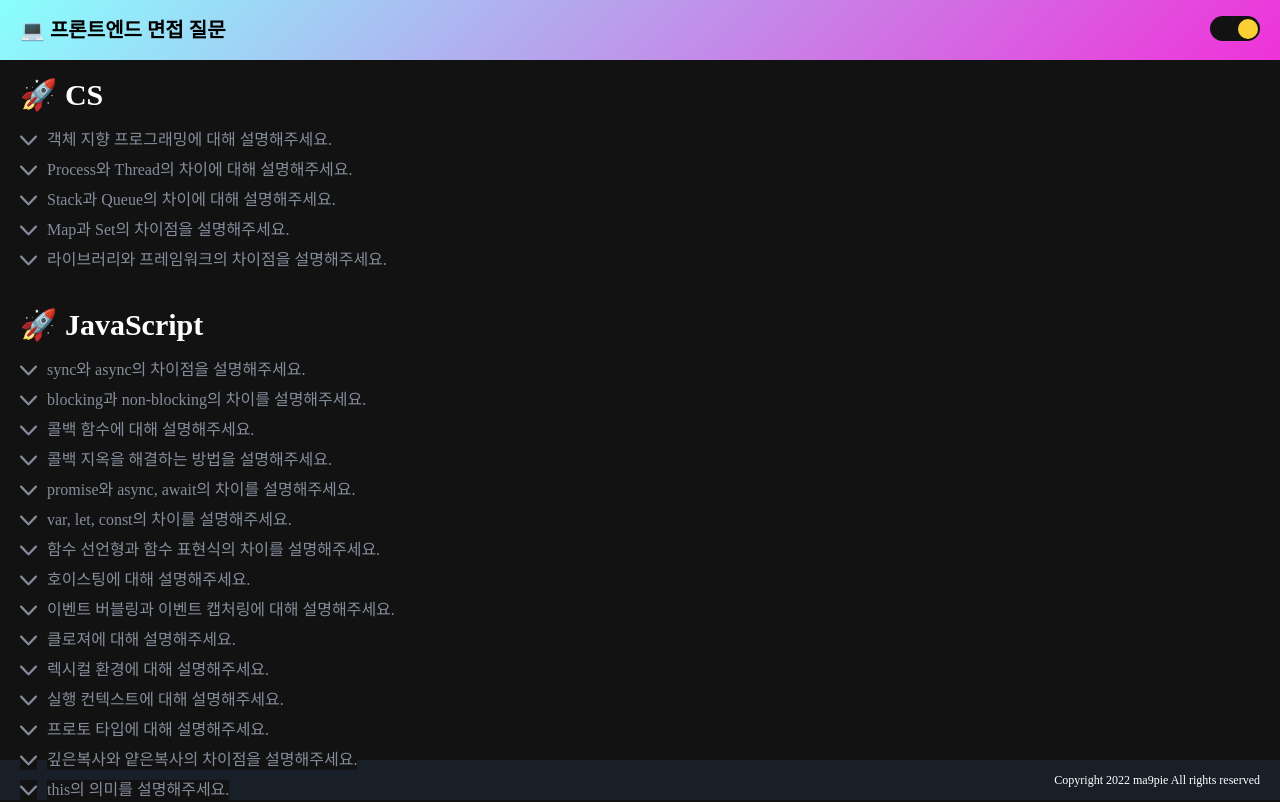
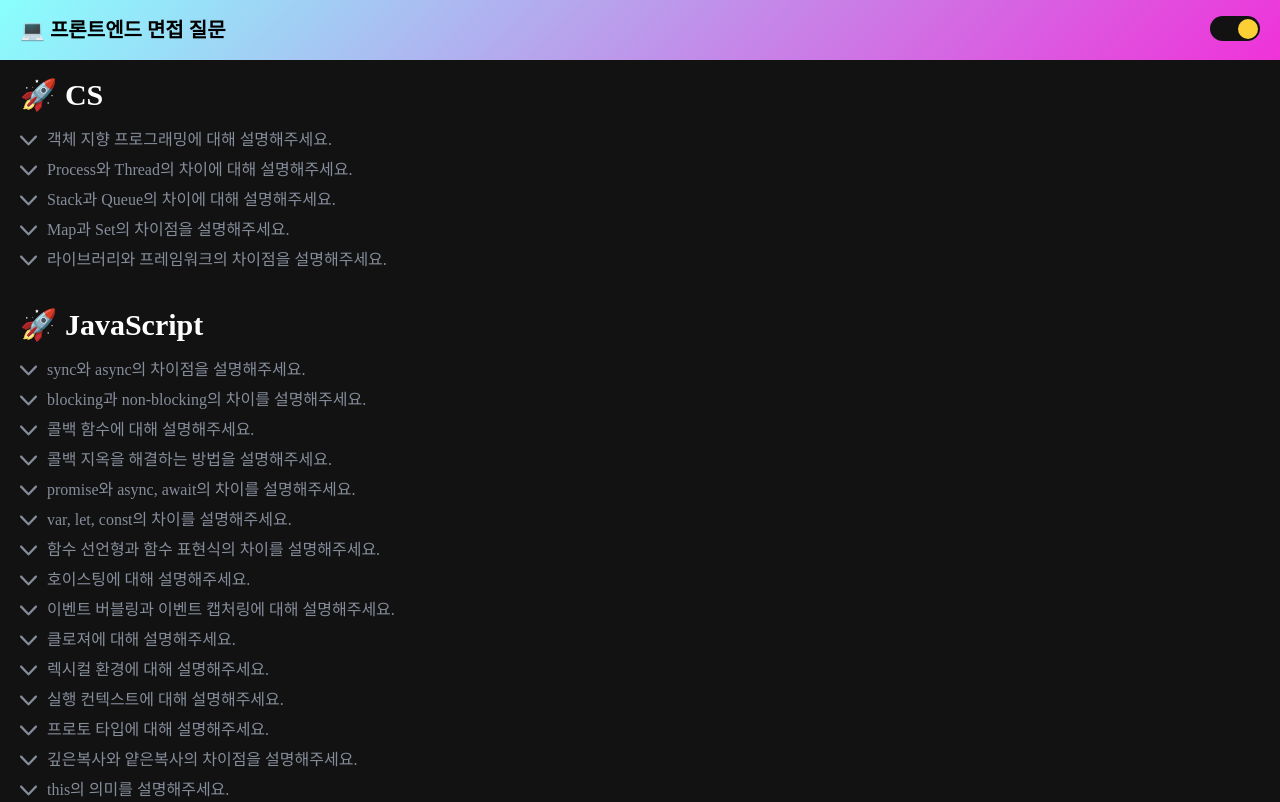
Before and after one commit to ma9pie/frontend-interview, a Next.js app: page / in a window 1280 px wide. Shown: the top 802 px of the page. Built offline with nearby package versions, Linux system fonts and the light colour scheme; a web font is replaced by a local one.

Commit message:
footer 위치 수정

```diff
--- a/components/layout/Footer.jsx
+++ b/components/layout/Footer.jsx
@@ -12,11 +12,11 @@ function Footer() {
 export default Footer;
 
 const Wrapper = styled.footer`
-  display: flex;
-  justify-content: flex-end;
-  align-items: center;
+  position: absolute;
+  bottom: 0px;
+  width: 100%;
+  height: 40px;
   padding: 0px 20px;
-  height: 40px;
   background-color: var(--subBg);
   & * {
     background-color: inherit;
@@ -25,4 +25,6 @@ const Wrapper = styled.footer`
 
 const Copyright = styled.p`
   font-size: var(--xs);
+  text-align: right;
+  line-height: 40px;
 `;
--- a/layouts/CommonLayout.jsx
+++ b/layouts/CommonLayout.jsx
@@ -17,7 +17,8 @@ function CommonLayout(props) {
 
 export default CommonLayout;
 
-const Container = styled.div``;
-const Body = styled.div`
-  height: calc(100vh - 100px);
+const Container = styled.div`
+  position: relative;
+  min-height: 100%;
 `;
+const Body = styled.div``;
--- a/pages/_app.js
+++ b/pages/_app.js
@@ -18,14 +18,12 @@ function App({ Component, pageProps }) {
 export default App;
 
 const Overlay = styled.div`
-  display: flex;
-  justify-content: center;
   background-color: var(--overlay);
-  height: 100vh;
 `;
 const Content = styled.div`
   min-width: 360px;
   max-width: 1280px;
   width: 100%;
-  height: 100%;
+  height: 100vh;
+  margin: 0px auto;
 `;
```
